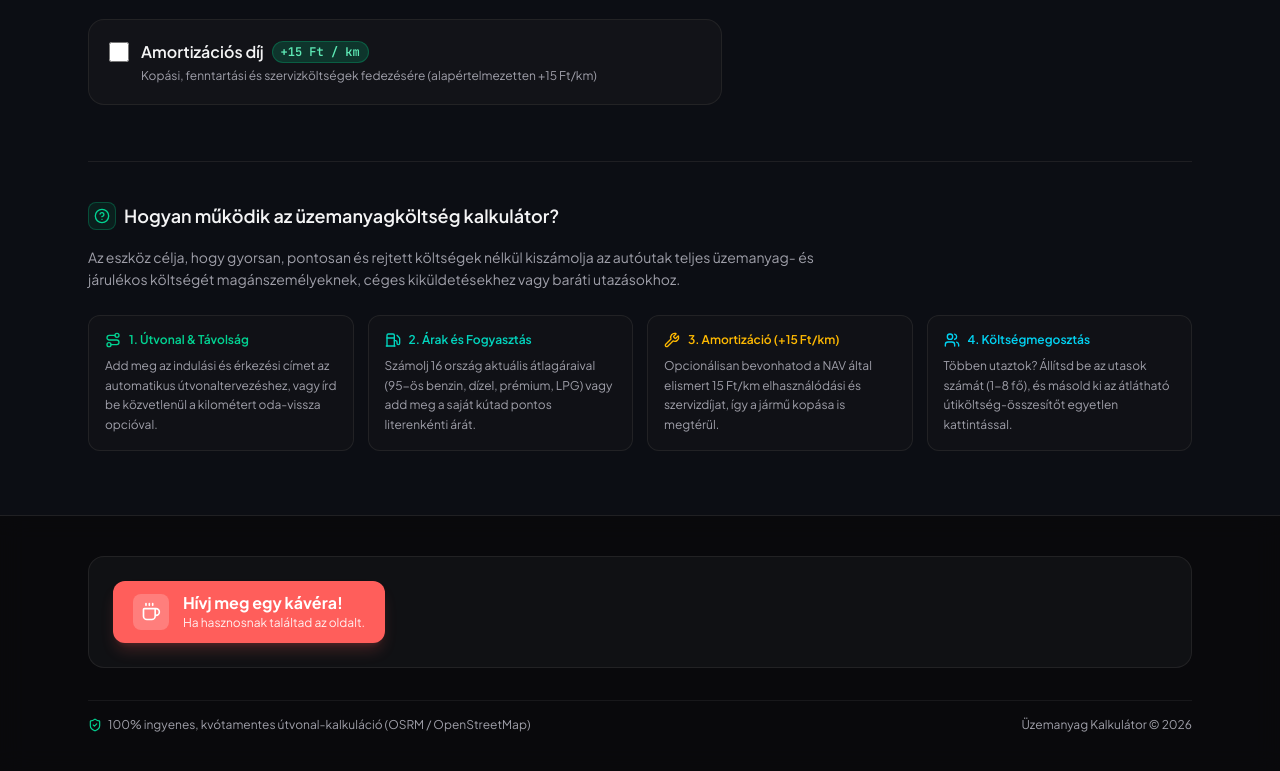
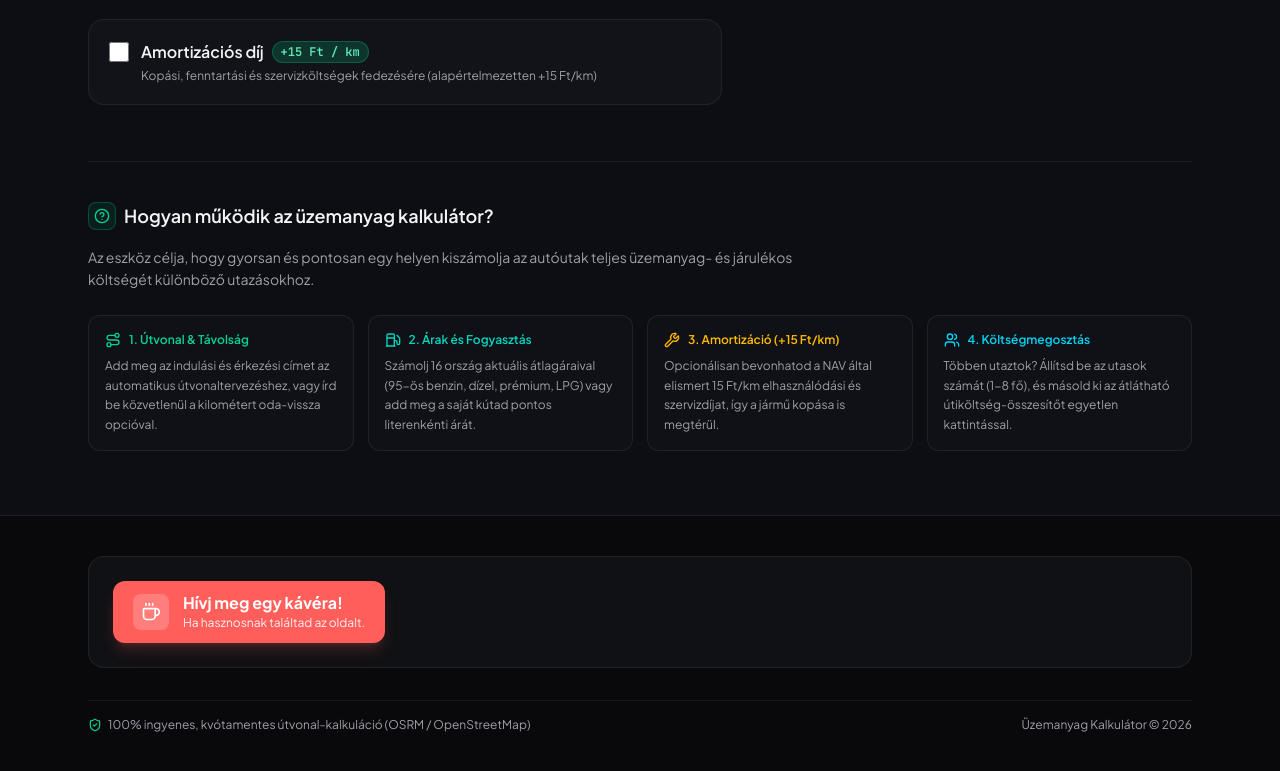
Before and after one commit to nemjoanevem/fual-cost-calculator, a React (Vite) app: page / in a window 1280 px wide. Shown: the part 1228-1999 px from the top of the page. Built offline with nearby package versions, Linux system fonts and the light colour scheme; no server answers.

Commit message:
refactor: simplify info guide text
Update the instructional text to be more concise and consistent across both languages.

```diff
--- a/src/components/InfoGuide.tsx
+++ b/src/components/InfoGuide.tsx
@@ -16,14 +16,14 @@ export const InfoGuide: React.FC<InfoGuideProps> = ({ lang }) => {
           <HelpCircle className="w-4 h-4" />
         </div>
         <h2 id="how-it-works-title" className="text-base sm:text-lg font-semibold text-zinc-100">
-          {isHu ? 'Hogyan működik az üzemanyagköltség kalkulátor?' : 'How does the fuel cost calculator work?'}
+          {isHu ? 'Hogyan működik az üzemanyag kalkulátor?' : 'How does the fuel calculator work?'}
         </h2>
       </div>
 
       <p className="text-xs sm:text-sm text-zinc-400 max-w-3xl leading-relaxed mb-6">
         {isHu
-          ? 'Az eszköz célja, hogy gyorsan, pontosan és rejtett költségek nélkül kiszámolja az autóutak teljes üzemanyag- és járulékos költségét magánszemélyeknek, céges kiküldetésekhez vagy baráti utazásokhoz.'
-          : 'This tool is designed to quickly and accurately calculate the complete fuel and vehicle expenses for private road trips, business allowance reimbursements, or shared travel.'}
+          ? 'Az eszköz célja, hogy gyorsan és pontosan egy helyen kiszámolja az autóutak teljes üzemanyag- és járulékos költségét különböző utazásokhoz.'
+          : 'This tool is designed to quickly and accurately calculate the complete fuel and vehicle expenses for various road trips in one place.'}
       </p>
 
       <div className="grid grid-cols-1 sm:grid-cols-2 lg:grid-cols-4 gap-3.5">
```
